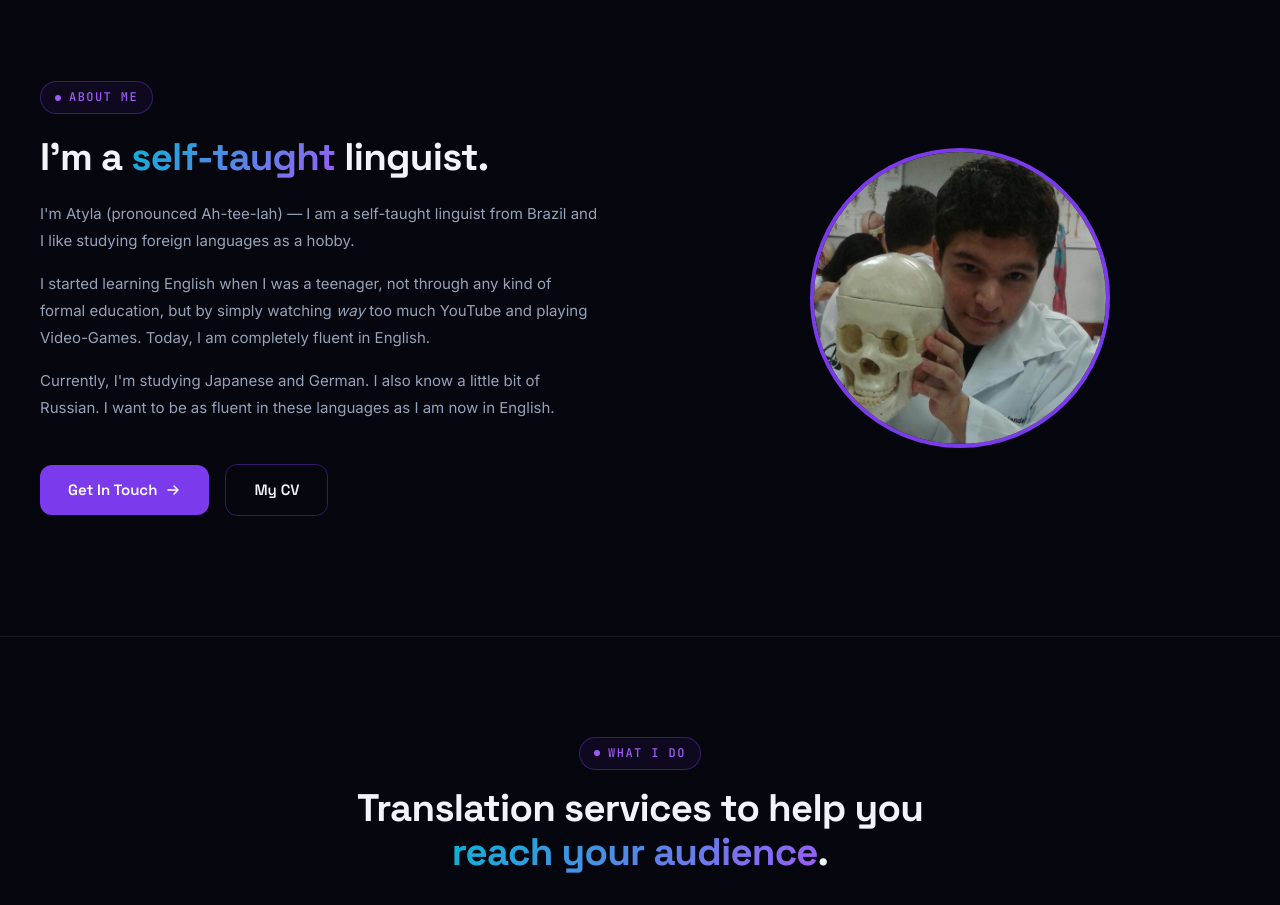
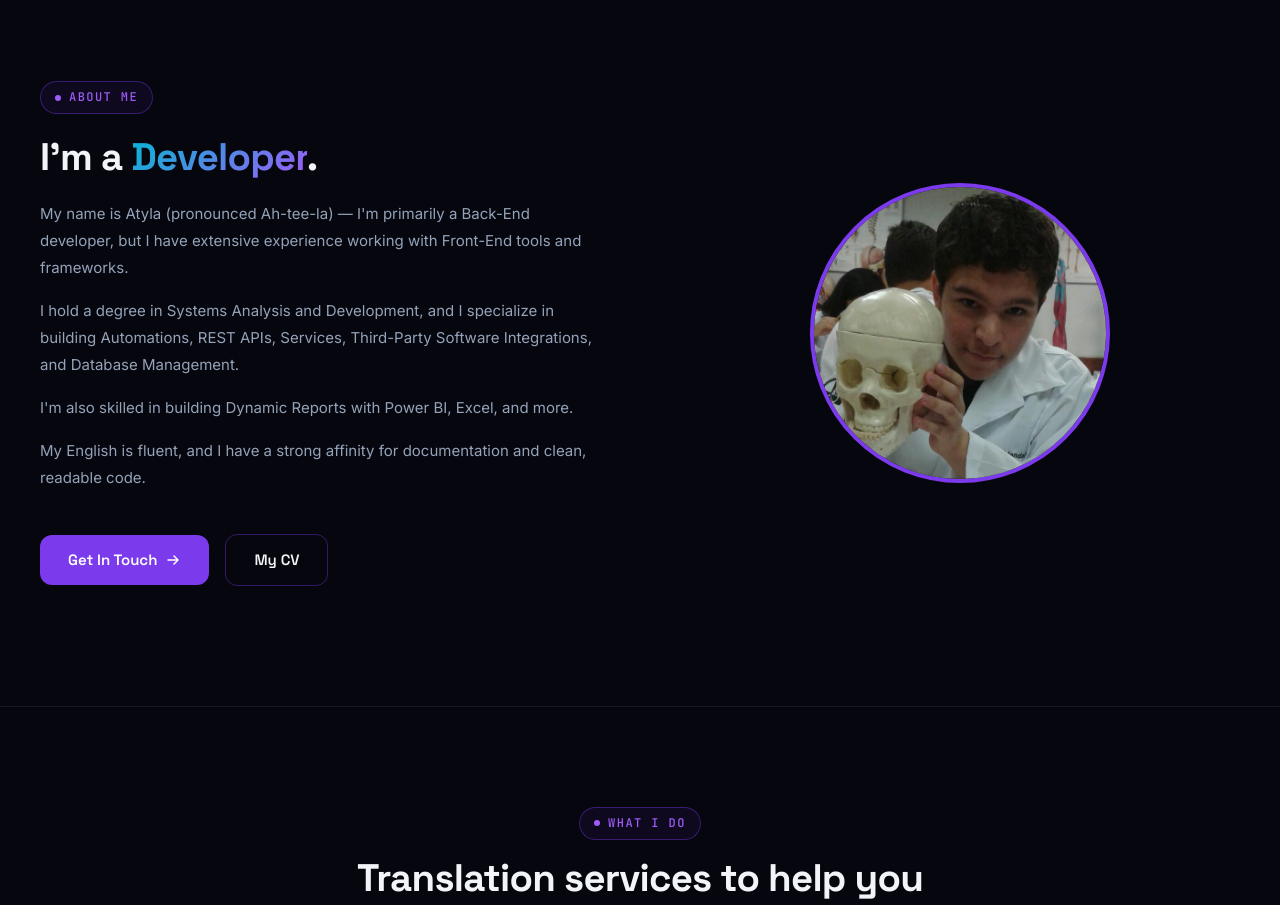
Before and after one commit to AtylaDaSilva/portfolio-website, a React (Vite) app: page / in a window 1280 px wide. Shown: the part 840-1745 px from the top of the page. Built offline with nearby package versions, Linux system fonts and the light colour scheme.

Commit message:
feat(about): changed about section

```diff
--- a/src/components/About.jsx
+++ b/src/components/About.jsx
@@ -43,6 +43,10 @@ export default function About() {
           <p className="about__body">
             {t("about.p3")}
           </p>
+
+          <p className="about__body">
+            {t("about.p4")}
+          </p>
           <a href="#contact" className="btn-primary" style={{ marginTop: 28, marginRight: 16, display: 'inline-flex' }}>
             {t("buttons.git")}
             <svg viewBox="0 0 16 16" fill="none" width="16" height="16">
--- a/src/locales/en-us.json
+++ b/src/locales/en-us.json
@@ -20,10 +20,11 @@
     },
     "about": {
         "eyebrow": "About Me",
-        "header": "I'm a <highlight>self-taught</highlight> linguist.",
-        "p1": "I'm Atyla (pronounced Ah-tee-lah) — I am a self-taught linguist from Brazil and I like studying foreign languages as a hobby.",
-        "p2": "I started learning English when I was a teenager, not through any kind of formal education, but by simply watching <emphasis>way</emphasis> too much YouTube and playing Video-Games. Today, I am completely fluent in English.",
-        "p3": "Currently, I'm studying Japanese and German. I also know a little bit of Russian. I want to be as fluent in these languages as I am now in English."
+        "header": "I'm a <highlight>Developer</highlight>.",
+        "p1": "My name is Atyla (pronounced Ah-tee-la) — I'm primarily a Back-End developer, but I have extensive experience working with Front-End tools and frameworks.",
+        "p2": "I hold a degree in Systems Analysis and Development, and I specialize in building Automations, REST APIs, Services, Third-Party Software Integrations, and Database Management.",
+        "p3": "I'm also skilled in building Dynamic Reports with Power BI, Excel, and more.",
+        "p4": "My English is fluent, and I have a strong affinity for documentation and clean, readable code."
     },
     "services": {
         "eyebrow": "What I Do",
--- a/src/locales/pt-br.json
+++ b/src/locales/pt-br.json
@@ -20,10 +20,11 @@
     },
     "about": {
         "eyebrow": "Sobre Mim",
-        "header": "Eu sou um linguista <highlight>autodidata</highlight>.",
-        "p1": "Me chamo Atyla — Eu sou um linguista autodidata nativo do Brasil e eu gosto de estudar línguas estrangeiras no meu tempo livre.",
-        "p2": "Eu iniciei meus estudos na língua Inglesa em minha adolescência, não por meio de nenhuma educação formal mas simplesmente assistindo quantidades <emphasis>absurdas</emphasis> de YouTube e jogando Video-Games. Hoje eu sou completamente fluente em Inglês.",
-        "p3": "Atualmente, estou estudando Japonês e Alemão. Também sei um pouco de Russo. Pretendo um dia ser fluente nessas línguas, assim como já sou em Inglês."
+        "header": "Eu sou um <highlight>Desenvolvedor</highlight>.",
+        "p1": "Me chamo Atyla — Eu sou um primariamente um desenvolvedor Back-End, mas tenho ampla experiência trabalhando com ferramentas e frameworks no Front-End.",
+        "p2": "Eu sou formado em Análise e Desenvolvimento de Sistemas e me especializo em na criação de Automações, APIs REST, Serviços, Integrações com Software de Terceiros e Gerenciamento de Banco de Dados.",
+        "p3": "Também tenho conhecimentos na construção de Relatórios Dinâmicos com PowerBI, Excel e etc.",
+        "p4": "O meu inglês é fluente e tenho afinidade com documentação e código limpo e legível."
     },
     "services": {
         "eyebrow": "O Que Eu Faço",
```
